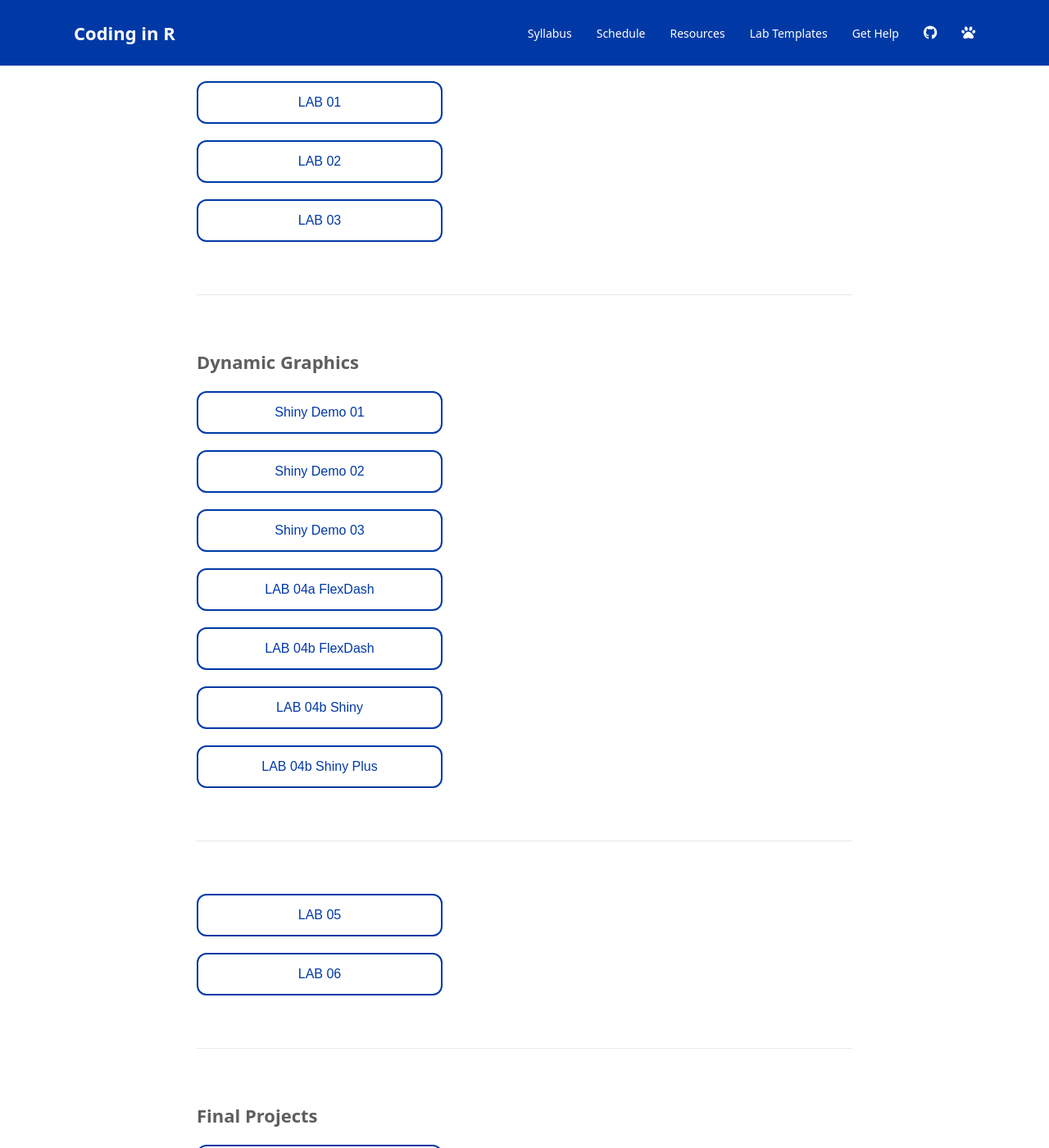
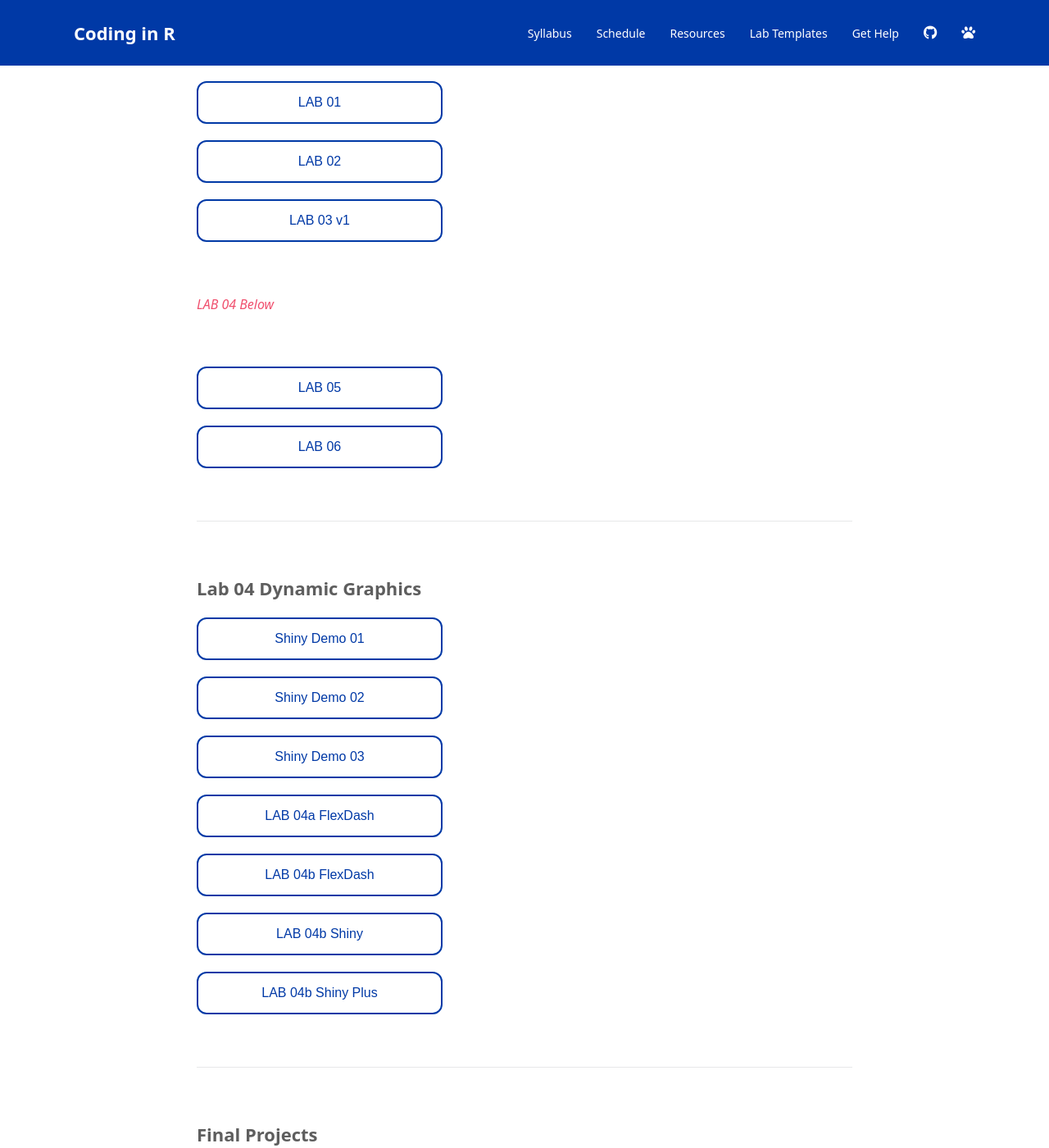
Before and after one commit to lalmada1/Coding-in-R, a Jekyll site: the page built from templates.md, in a window 1280 px wide and 1400 px high, scrolled down 230 px. Shown: the whole window at 82% size. Built offline with Jekyll 4.4.1, drawn with Linux system fonts in a browser that asks for light colours; nearby versions of some CDN libraries; a style sheet for code colours, icons or effects is not loaded.

Commit message:
Update templates.md

```diff
--- a/templates.md
+++ b/templates.md
@@ -23,15 +23,36 @@ layout: default
 <button type="button" class="button"> LAB 02 </button>
 </a>
 
-<a href='https://raw.githubusercontent.com/{{ site.github.owner_name }}/{{ site.github.repository_name }}/main/units/03-data-viz-static/lab-03-template.rmd' target="_blank">
-<button type="button" class="button"> LAB 03 </button>
+<a href='https://raw.githubusercontent.com/{{ site.github.owner_name }}/{{ site.github.repository_name }}/main/units/03-data-viz-static/lab-03-v1-template.rmd' target="_blank">
+<button type="button" class="button"> LAB 03 v1 </button>
+</a>
+
+
+<!--
+<a href='https://raw.githubusercontent.com/{{ site.github.owner_name }}/{{ site.github.repository_name }}/main/units/03-data-viz-static/lab-03-v2-template.rmd' target="_blank">
+<button type="button" class="button"> LAB 03 v2 </button>
+-->
+
+<br>
+
+*LAB 04 Below*
+
+<br>
+
+<a href='https://raw.githubusercontent.com/{{ site.github.owner_name }}/{{ site.github.repository_name }}/main/units/05-data-wrangling/lab-05-template.rmd' target="_blank">
+<button type="button" class="button"> LAB 05 </button>
+</a>
+
+<a href='https://raw.githubusercontent.com/{{ site.github.owner_name }}/{{ site.github.repository_name }}/main/units/06-data-joins/lab-06-template.rmd' target="_blank">
+<button type="button" class="button"> LAB 06 </button>
 </a>
 
 <br>
 <hr>
 <br>
 
-### Dynamic Graphics
+
+### Lab 04 Dynamic Graphics
 
 <a href='https://raw.githubusercontent.com/{{ site.github.owner_name }}/{{ site.github.repository_name }}/main/units/04-data-viz-dynamic/demo-shiny-01.rmd' target="_blank">
 <button type="button" class="button"> Shiny Demo 01 </button>
@@ -65,17 +86,6 @@ layout: default
 <hr>
 <br>
 
-<a href='https://raw.githubusercontent.com/{{ site.github.owner_name }}/{{ site.github.repository_name }}/main/units/05-data-wrangling/lab-05-template.rmd' target="_blank">
-<button type="button" class="button"> LAB 05 </button>
-</a>
-
-<a href='https://raw.githubusercontent.com/{{ site.github.owner_name }}/{{ site.github.repository_name }}/main/units/06-data-joins/lab-06-template.rmd' target="_blank">
-<button type="button" class="button"> LAB 06 </button>
-</a>
-
-<br>
-<hr>
-<br>
 
 ### Final Projects
 
```
